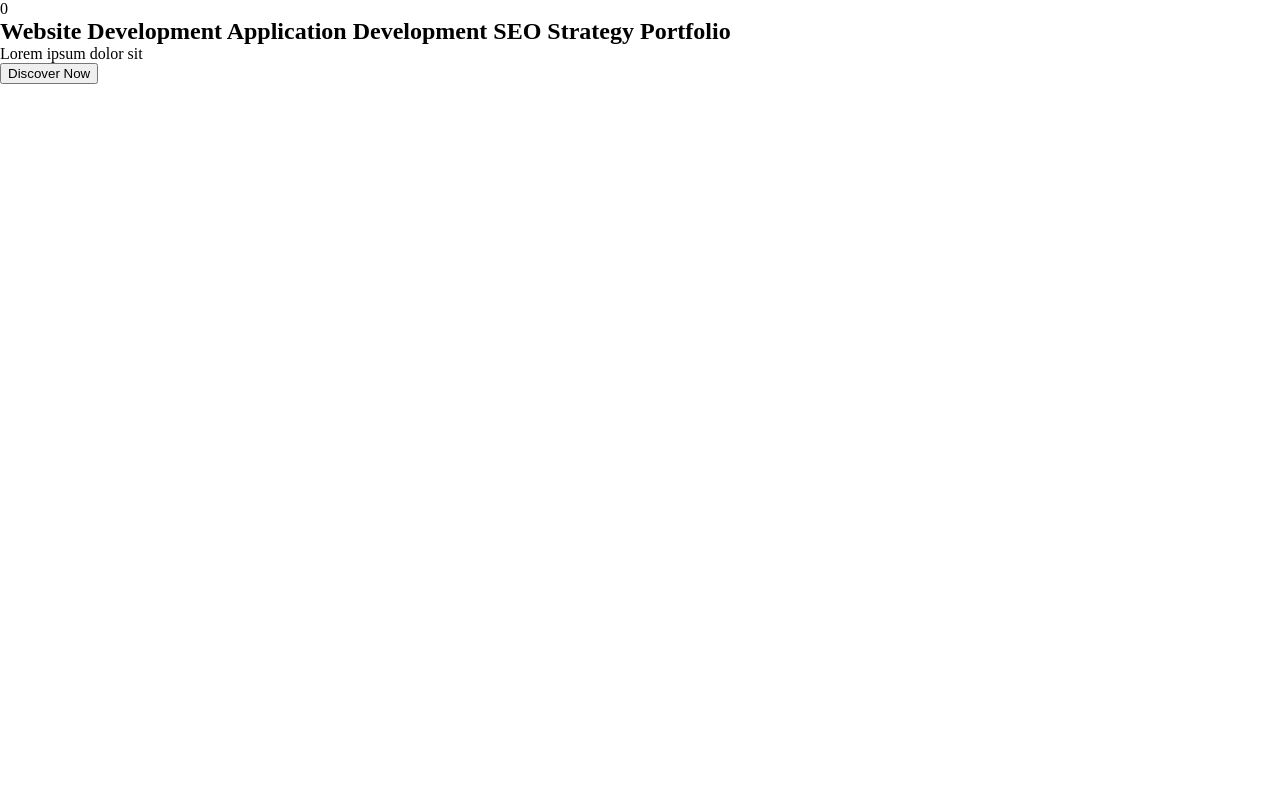
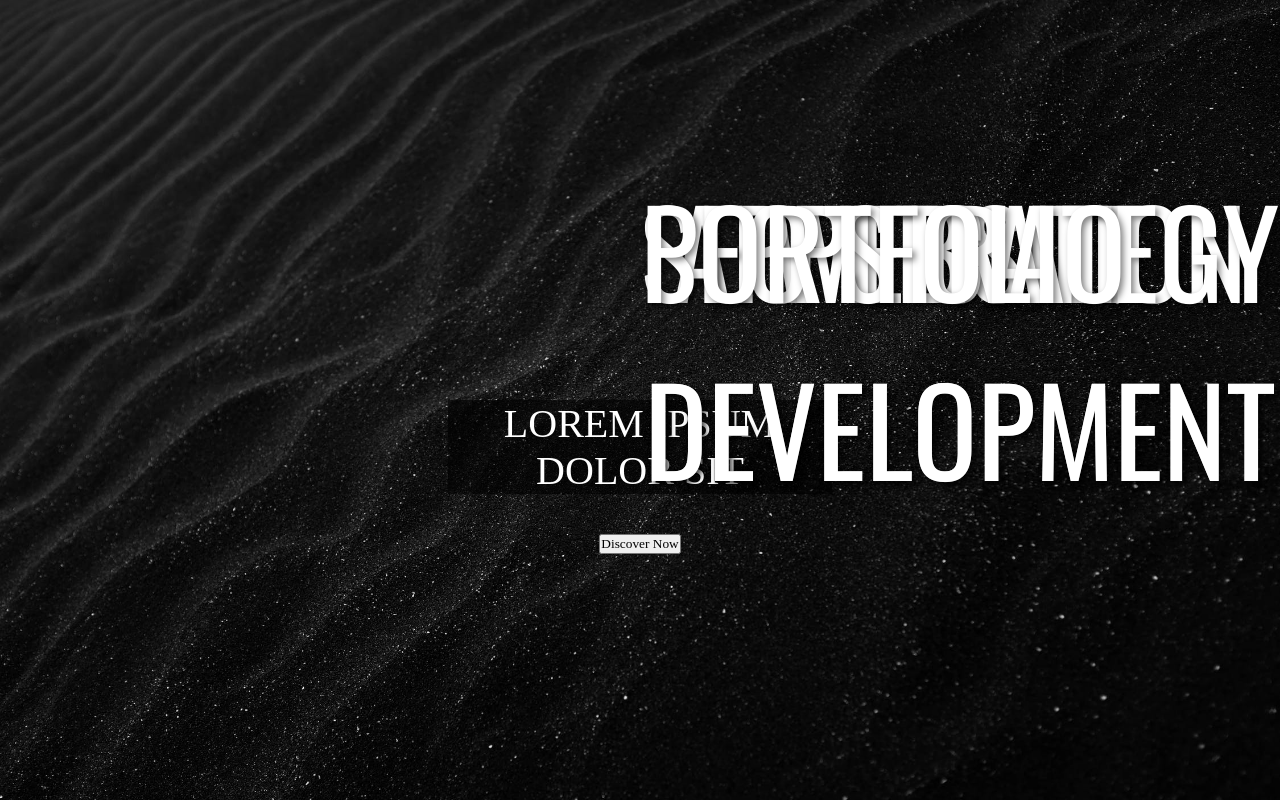
Before and after one commit to Efflerek/web-design-agency-www, a plain HTML site: page index.html in a window 1280 px wide. Drawn offline with nearby package versions, Linux system fonts and the light colour scheme.

Commit message:
Updated section 1: style.css - bugs

```diff
--- a/index.html
+++ b/index.html
@@ -5,7 +5,7 @@
         <meta name="viewport" content="width=device-width, initial-scale=1.0">
         <title> Have a Website That Hooks Your Target Audience</title>
         <link rel="stylesheet" href="style.css">
-        <link rel="stylesheet" href="https://cdnjs.cloudflare.com/ajax/libs/font-awesome/6.4.0/css/all.min.css">0
+        <link rel="stylesheet" href="https://cdnjs.cloudflare.com/ajax/libs/font-awesome/6.4.0/css/all.min.css">
         <link rel="preconnect" href="https://fonts.googleapis.com">
         <link rel="preconnect" href="https://fonts.googleapis.com">
         <link rel="preconnect" href="https://fonts.gstatic.com" crossorigin>
@@ -25,7 +25,7 @@
                     </h1>
                         <p class="banner-paragraph">Lorem ipsum dolor sit</p>
                         <button class="banner-btn">Discover Now</button>
-                    </div>
+                </div>
                     </section>
                     <!--End of Section-1-->
         </div>
--- a/style.css
+++ b/style.css
@@ -1,11 +1,62 @@
 /* Common Styles */
 * {
     margin: 0;
-    padding 0;
+    padding: 0;
     box-sizing: border-box;
     outline: none;
     text-decoration: none;
     list-style-type: none;
+    font-family: 'Baloo Da 2, cursive;'
 }
 
+html {
+    font-size: 62.5%;
+    scroll-behavior: smooth;
+}
 /* End of Common Styles */
+
+/* Section 1 */
+.section-1 {
+    width: 100%;
+    height: 100vh;
+    background: url(images/dark-bg.jpeg) no-repeat;
+    background-size: cover;
+    position: relative;
+}
+
+.banner {
+    width: 100%;
+    position: absolute;
+    top: 20%;
+    left: 50%;
+    transform: translateX(-50%);
+    text-align: center;
+}
+
+.banner-heading {
+    margin-bottom: 4rem;
+    height: 20rem;
+}
+
+.banner-heading span {
+    font-family: 'Oswald', sans-serif;
+    font-size: 12rem;
+    font-weight: 400;
+    text-transform: uppercase;
+    color: #fff;
+    text-shadow: 0.3rem 0.3rem 0.6rem rgba(0, 0, 0, 0.5);
+    position: absolute;
+
+}
+
+.banner-paragraph {
+    font-size: 4rem;
+    font-weight: 400;
+    text-transform: uppercase;
+    color:#fff;
+    background-color: rgba(0, 0, 0, 0.6);
+    width: 30%;
+    margin: 0 auto 4rem auto;
+
+}
+/* End of Section 1 */
```
